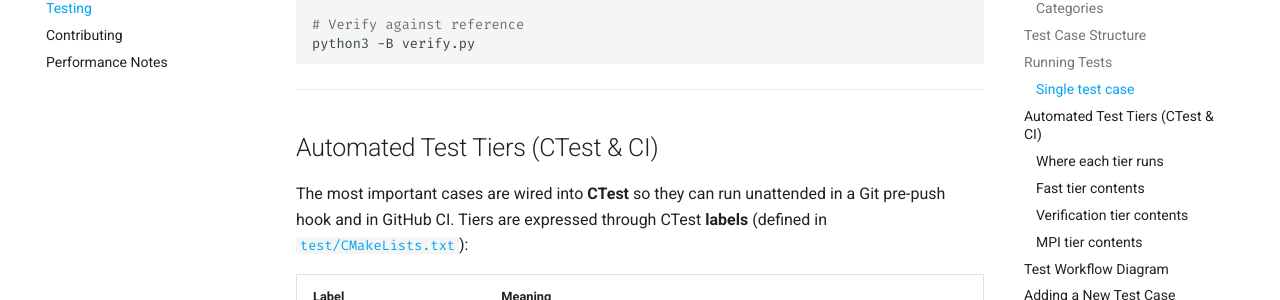
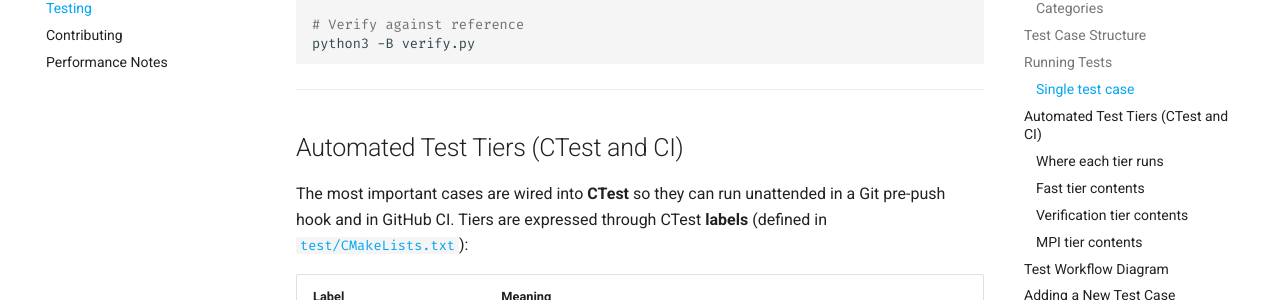
Before and after one commit to open-hydra/MOSE, an MkDocs documentation site: the page built from docs/development/testing.md, in a window 1280 px wide and 900 px high, scrolled down 4359 px. Shown: the part 127-427 px from the top of the window. Built offline with MkDocs 1.6.1 and Material for MkDocs 9.7.7, drawn with Linux system fonts in a browser that asks for light colours; comment, search, counter and statistics services are not loaded.

Commit message:
Docs: give the heading of the test tiers one anchor in MkDocs and GitHub
Why: the heading "Automated Test Tiers (CTest & CI)" of the testing
guide gets a different anchor in each renderer, because of the "&":
MkDocs drops it and joins the spaces (automated-test-tiers-ctest-ci,
the anchor of the built site), GitHub drops it and keeps a hyphen for
each space (automated-test-tiers-ctest--ci, the anchor the link of the
main branch used). The only link to the heading, in "Running Tests",
works in one of them only: on the main branch (b29130b) in GitHub, and
at bd067ae7 in the built guide.

Fix: the heading reads "CTest and CI": with letters, spaces and
parentheses only, both renderers give automated-test-tiers-ctest-and-ci,
and the link takes it.

This is the change proposed by the review of #21 (moved there from #18):
https://github.com/open-hydra/MOSE/pull/21#discussion_r4316174990

Before and after: documentation only; one word of a heading.

Basis: the link at docs/development/testing.md:154 is the only one to
the heading (git grep of the anchor in docs/, test/ and README.md); the
MkDocs anchors read on the site built from the parent; the GitHub rule
as reported by the review and as the link of the main branch shows.

Proof: mkdocs build --strict gives no warning with this commit, nor
does the check of links and anchors (validation of anchors on).

Class: D (documentation).

Co-Authored-By: Claude Opus 5.5 <noreply@anthropic.com>

````diff
--- a/docs/development/testing.md
+++ b/docs/development/testing.md
@@ -158,7 +158,7 @@ The key components are:
 ## Running Tests
 
 The validation cases are driven by **CTest** (see
-[Automated Test Tiers](#automated-test-tiers-ctest-ci) below for the full
+[Automated Test Tiers](#automated-test-tiers-ctest-and-ci) below for the full
 picture).  The quickest checks:
 
 ```bash
@@ -203,7 +203,7 @@ python3 -B verify.py
 
 ---
 
-## Automated Test Tiers (CTest & CI)
+## Automated Test Tiers (CTest and CI)
 
 The most important cases are wired into **CTest** so they can run
 unattended in a Git pre-push hook and in GitHub CI.  Tiers are expressed
````
